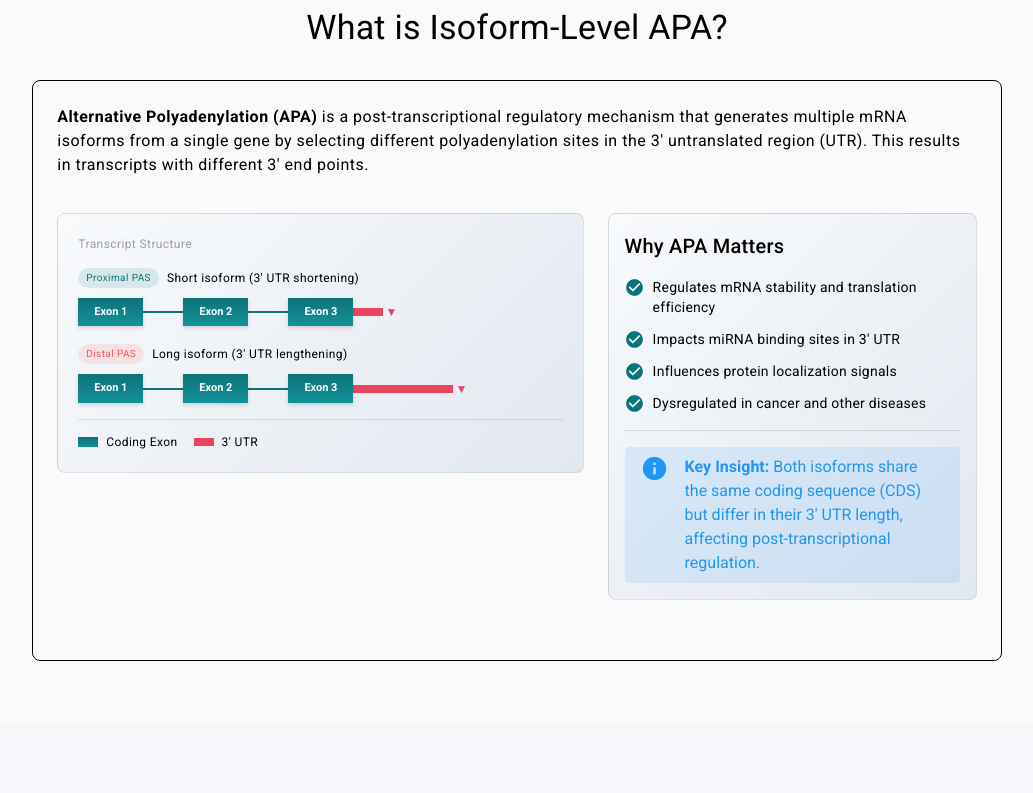
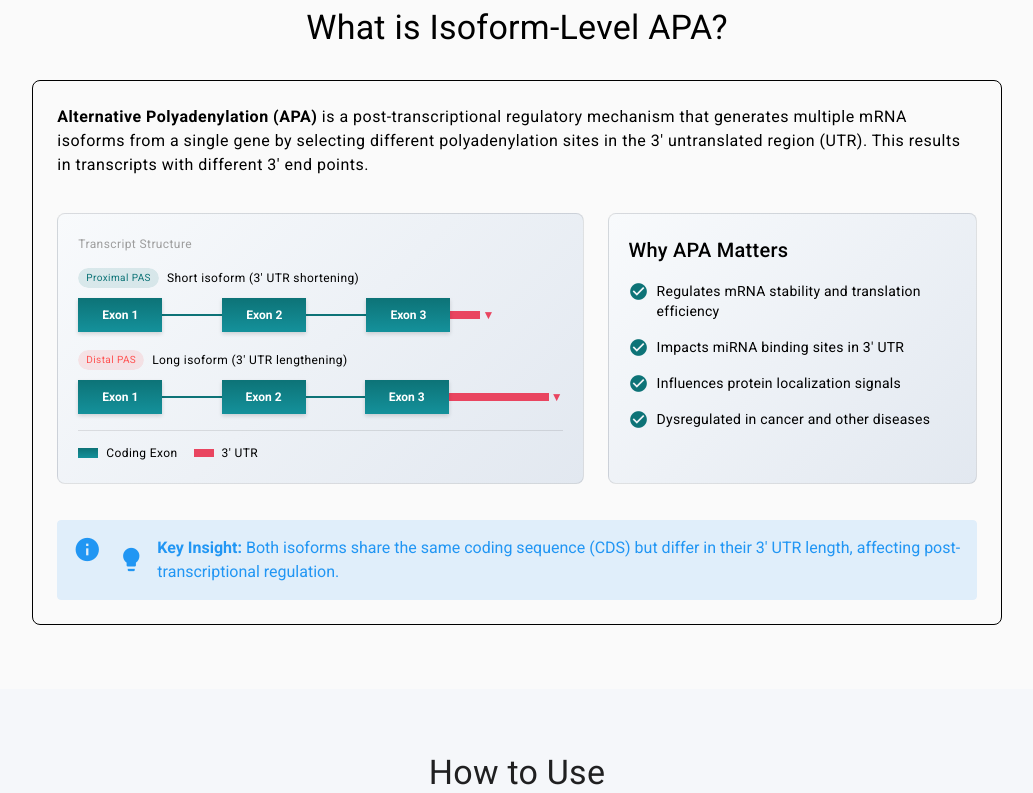
Before and after one commit to zjzace/IsoAPA, a Vue app in the folder frontend/: page / in a window 1280 px wide. Shown: the part 620-1413 px from the top of the page, without its empty margins (123-1156 px from the left). Built offline with nearby package versions, Linux system fonts and the light colour scheme; no server answers.

Commit message:
Fix APA diagram: elongate isoforms, separate Key Insight frame
- Elongated exon and intron widths for longer transcript visualization
- Moved Key Insight to separate frame below the two panels
- Added lightbulb icon and horizontal layout for Key Insight
- Fixed HTML tag error (div -> v-container)

```diff
--- a/frontend/src/views/Home.vue
+++ b/frontend/src/views/Home.vue
@@ -65,6 +65,7 @@
               </p>
 
               <v-row class="my-6">
+                <!-- Left Panel: Transcript Structure -->
                 <v-col cols="12" md="7">
                   <div class="apa-diagram pa-5 rounded-lg">
                     <!-- Transcript label -->
@@ -77,17 +78,11 @@
                         <span>Short isoform (3' UTR shortening)</span>
                       </div>
                       <div class="transcript-row align-center">
-                        <!-- Exon 1 -->
                         <div class="exon-box">Exon 1</div>
-                        <!-- Intron line -->
                         <div class="intron-line"></div>
-                        <!-- Exon 2 -->
                         <div class="exon-box">Exon 2</div>
-                        <!-- Intron line -->
                         <div class="intron-line"></div>
-                        <!-- Exon 3 -->
                         <div class="exon-box">Exon 3</div>
-                        <!-- Short UTR -->
                         <div class="utr-box short"></div>
                         <div class="pas-marker">▼</div>
                       </div>
@@ -100,17 +95,11 @@
                         <span>Long isoform (3' UTR lengthening)</span>
                       </div>
                       <div class="transcript-row align-center">
-                        <!-- Exon 1 -->
                         <div class="exon-box">Exon 1</div>
-                        <!-- Intron line -->
                         <div class="intron-line"></div>
-                        <!-- Exon 2 -->
                         <div class="exon-box">Exon 2</div>
-                        <!-- Intron line -->
                         <div class="intron-line"></div>
-                        <!-- Exon 3 -->
                         <div class="exon-box">Exon 3</div>
-                        <!-- Long UTR -->
                         <div class="utr-box long"></div>
                         <div class="pas-marker">▼</div>
                       </div>
@@ -131,39 +120,47 @@
                     </div>
                   </div>
                 </v-col>
+
+                <!-- Right Panel: Why APA Matters -->
                 <v-col cols="12" md="5">
-                  <div class="why-apa-section pa-4 rounded-lg h-100">
+                  <div class="why-apa-section pa-5 rounded-lg h-100">
                     <h4 class="text-h6 mb-4">Why APA Matters</h4>
 
-                    <div class="why-item mb-3">
+                    <div class="why-item mb-4">
                       <v-icon icon="mdi-check-circle" color="primary" size="small" class="mr-2"></v-icon>
                       <span class="text-body-2">Regulates mRNA stability and translation efficiency</span>
                     </div>
 
-                    <div class="why-item mb-3">
+                    <div class="why-item mb-4">
                       <v-icon icon="mdi-check-circle" color="primary" size="small" class="mr-2"></v-icon>
                       <span class="text-body-2">Impacts miRNA binding sites in 3' UTR</span>
                     </div>
 
-                    <div class="why-item mb-3">
+                    <div class="why-item mb-4">
                       <v-icon icon="mdi-check-circle" color="primary" size="small" class="mr-2"></v-icon>
                       <span class="text-body-2">Influences protein localization signals</span>
                     </div>
 
-                    <div class="why-item mb-4">
+                    <div class="why-item mb-0">
                       <v-icon icon="mdi-check-circle" color="primary" size="small" class="mr-2"></v-icon>
                       <span class="text-body-2">Dysregulated in cancer and other diseases</span>
                     </div>
-
-                    <v-divider class="mb-4"></v-divider>
-
-                    <v-alert type="info" variant="tonal" density="compact" class="mb-0">
-                      <strong>Key Insight:</strong> Both isoforms share the same coding sequence (CDS)
-                      but differ in their 3' UTR length, affecting post-transcriptional regulation.
-                    </v-alert>
                   </div>
                 </v-col>
               </v-row>
+
+              <!-- Key Insight - Separate Frame -->
+              <div class="key-insight-section mt-6">
+                <v-alert type="info" variant="tonal" class="mb-0 pa-4">
+                  <div class="d-flex align-center">
+                    <v-icon icon="mdi-lightbulb" color="info" class="mr-3" size="large"></v-icon>
+                    <div>
+                      <strong>Key Insight:</strong> Both isoforms share the same coding sequence (CDS)
+                      but differ in their 3' UTR length, affecting post-transcriptional regulation.
+                    </div>
+                  </div>
+                </v-alert>
+              </div>
             </v-card>
           </v-col>
         </v-row>
@@ -347,10 +344,10 @@ onMounted(async () => {
 .exon-box {
   background: linear-gradient(180deg, #0D7377 0%, #14919B 100%);
   color: white;
-  padding: 6px 16px;
-  font-size: 11px;
+  padding: 8px 24px;
+  font-size: 12px;
   font-weight: 600;
-  min-width: 55px;
+  min-width: 70px;
   text-align: center;
   position: relative;
   box-shadow: 0 2px 4px rgba(0, 0, 0, 0.15);
@@ -362,8 +359,8 @@ onMounted(async () => {
   height: 2px;
   background: #0D7377;
   position: relative;
-  min-width: 25px;
-  max-width: 40px;
+  min-width: 35px;
+  max-width: 60px;
 }
 
 /* 3' UTR box - now thicker */
@@ -407,7 +404,11 @@ onMounted(async () => {
   background: #E94560;
 }
 
-/* Why APA Section */
+/* Key Insight Section */
+.key-insight-section {
+  margin-top: 24px;
+}
+
 .why-apa-section {
   background: linear-gradient(135deg, #f8fafc 0%, #e2e8f0 100%);
   border: 1px solid rgba(0, 0, 0, 0.1);
```
